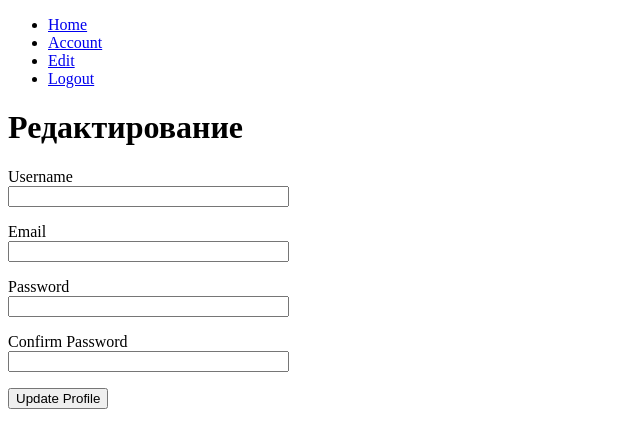
After one commit to Vaslav-MS/L-VD07, a Flask app: page /edit in a window 1280 px wide. The commit adds this page. Shown: the top 448 px of the page, without its empty margins (0-640 px from the left). Run offline with Flask 3, Linux system fonts and the light colour scheme; the visitor is signed in with stand-in values (Sample User, id 1).

Commit message:
edit code

```diff
--- a/app/forms.py
+++ b/app/forms.py
@@ -4,7 +4,7 @@ from wtforms.validators import DataRequired, Length, Email, EqualTo, ValidationE
 from app.models import User
 
 class RegistrationForm(FlaskForm):
-    username = StringField('Username', validators=[DataRequired(), Length(min=2, max=20)])
+    username = StringField('Username', validators=[DataRequired(), Length(min=2, max=30)])
     email = StringField('Email', validators=[DataRequired(), Email()])
     password = PasswordField('Password', validators=[DataRequired()])
     confirm_password = PasswordField('Confirm Password', validators=[DataRequired(), EqualTo('password')])
@@ -25,3 +25,12 @@ class LoginForm(FlaskForm):
     password = PasswordField('Password', validators=[DataRequired()])
     remember = BooleanField('Запомнить меня')
     submit = SubmitField('Login')
+
+# Редактирование профиля
+
+class EditProfileForm(FlaskForm):
+    username = StringField('Username', validators=[DataRequired(), Length(min=2, max=30)])
+    email = StringField('Email', validators=[DataRequired(), Email()])
+    password = PasswordField('Password', validators=[DataRequired()])
+    confirm_password = PasswordField('Confirm Password', validators=[EqualTo('password')])
+    submit = SubmitField('Update Profile')
--- a/app/routes.py
+++ b/app/routes.py
@@ -2,7 +2,7 @@ from flask import render_template, request, redirect, url_for, flash
 from flask_login import login_user, logout_user, current_user, login_required
 from app.models import User
 from app import app, db, bcrypt
-from app.forms import RegistrationForm, LoginForm
+from app.forms import RegistrationForm, LoginForm, EditProfileForm
 
 @app.route('/')
 def home():
@@ -49,3 +49,18 @@ def logout():
 @login_required
 def account():
     return render_template('account.html')
+
+# Редактирование профиля
+
+@app.route('/edit', methods=['GET', 'POST'])
+@login_required
+def edit():
+    form = EditProfileForm()
+    if form.validate_on_submit():
+        hashed_password = bcrypt.generate_password_hash(form.password.data).decode('utf-8')
+        user = User(username=form.username.data, email=form.email.data, password=hashed_password)
+        db.session.commit()
+        flash('Your profile has been updated!', 'success')
+        return redirect(url_for('account'))
+
+    return render_template('edit.html', form=form)
--- a/app/templates/base.html
+++ b/app/templates/base.html
@@ -14,6 +14,7 @@
             <li><a href="{{ url_for('home') }}">Home</a></li>
             {% if current_user.is_authenticated %}
                 <li><a href="{{ url_for('account') }}">Account</a></li>
+                <li><a href="{{ url_for('edit') }}">Edit</a></li>
                 <li><a href="{{ url_for('logout') }}">Logout</a></li>
             {% else %}
                 <li><a href="{{ url_for('login') }}">Login</a></li>
--- /dev/null
+++ b/app/templates/edit.html
@@ -0,0 +1,29 @@
+{% extends "base.html" %}
+
+{% block title %}
+    Редактирование
+{% endblock %}
+
+{% block content %}
+    <h1>Редактирование</h1>
+    <form method="POST" action="{{ url_for('edit') }}">
+        {{ form.hidden_tag() }}
+        <p>
+            {{ form.username.label }}<br>
+            {{ form.username(size=32) }}
+        </p>
+        <p>
+            {{ form.email.label }}<br>
+            {{ form.email(size=32) }}
+        </p>
+        <p>
+            {{ form.password.label }}<br>
+            {{ form.password(size=32) }}
+        </p>
+        <p>
+            {{ form.confirm_password.label }}<br>
+            {{ form.confirm_password(size=32) }}
+        </p>
+        <p>{{ form.submit() }}</p>
+    </form>
+{% endblock %}
```
Also changed, not shown: app/models.py (line endings or trailing spaces).
